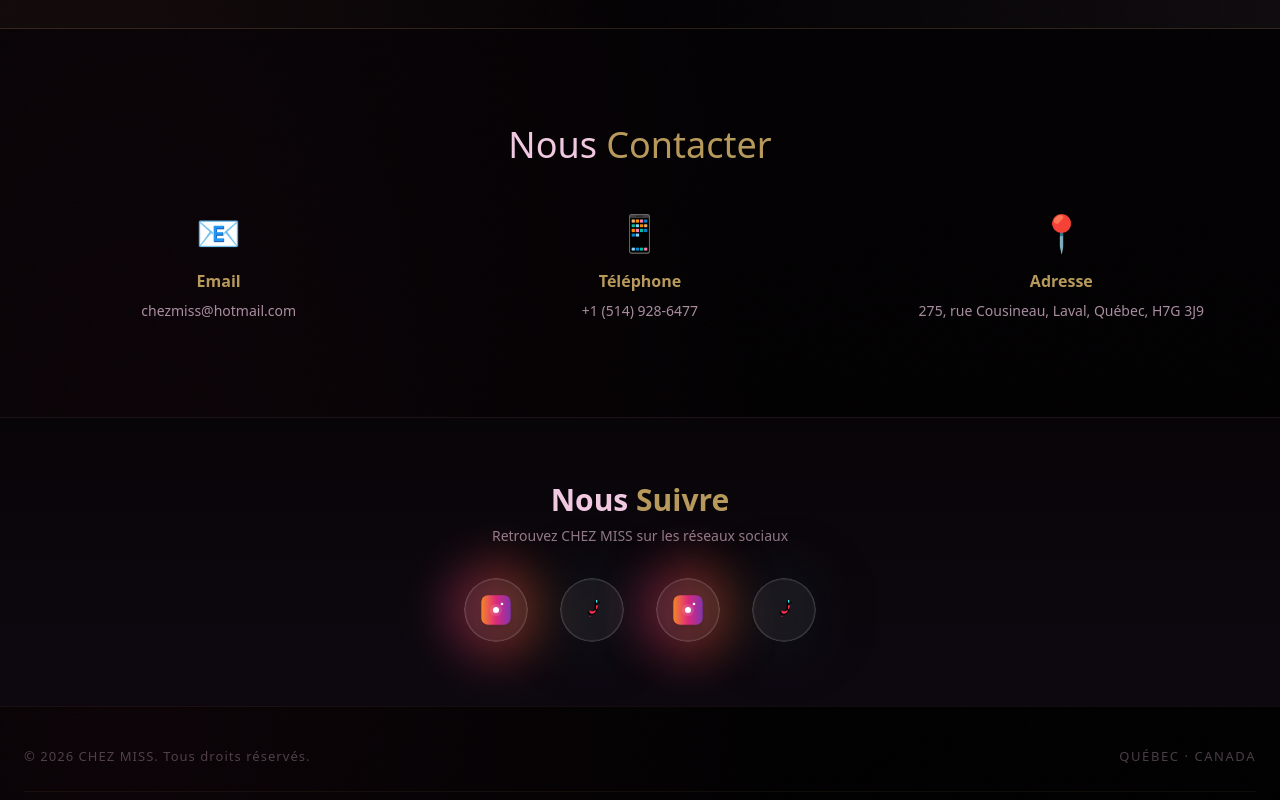
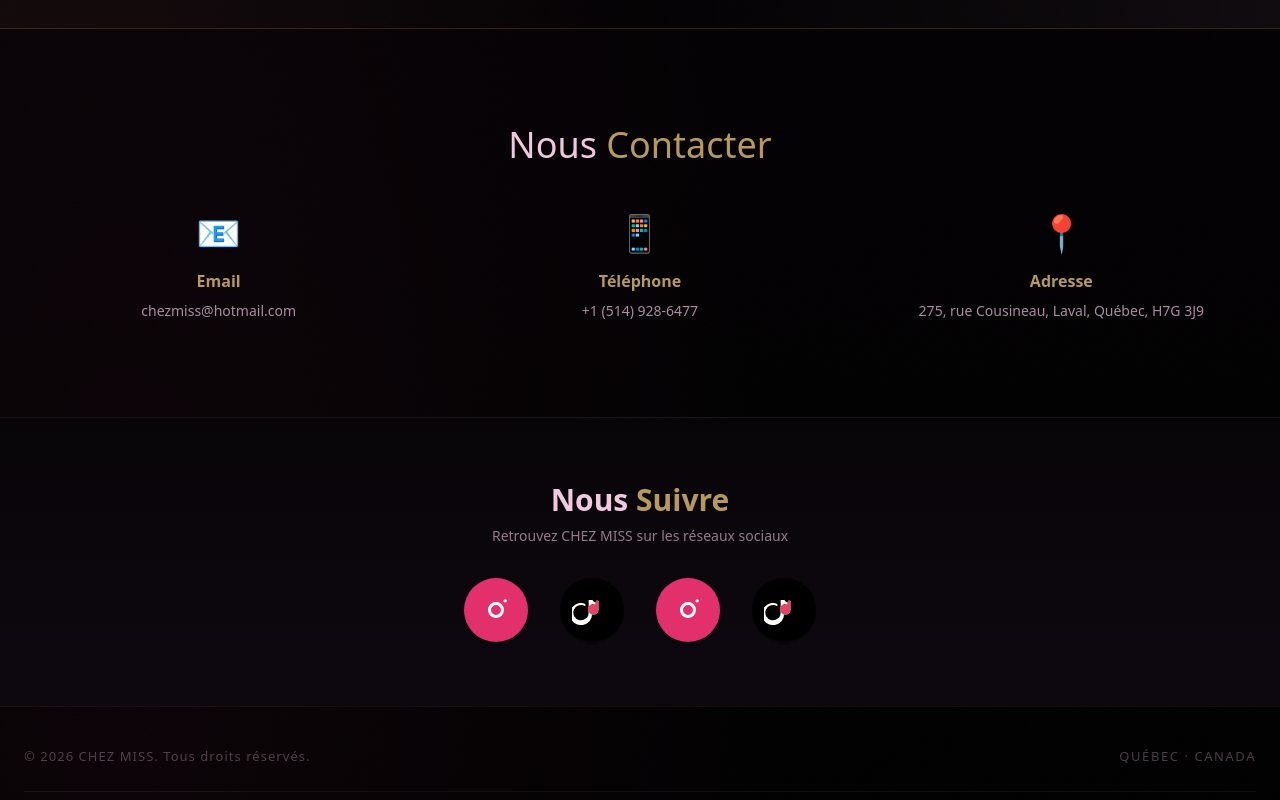
Before and after one commit to kentleyk-ui/chezmiss, a Next.js app: page / in a window 1280 px wide. Shown: the part 1670-2470 px from the top of the page. Built offline with nearby package versions, Linux system fonts and the light colour scheme.

Commit message:
fix(social): remplacer par logos officiels simplifiés et réduire effets visuels

```diff
--- a/components/SocialLinksElite.tsx
+++ b/components/SocialLinksElite.tsx
@@ -13,18 +13,10 @@ interface SocialLink {
 
 const SocialIcons = {
   instagram: (
-    <svg viewBox="0 0 48 48" className="w-full h-full" xmlns="http://www.w3.org/2000/svg">
-      <defs>
-        <linearGradient id="igGrad" x1="0" x2="1">
-          <stop offset="0%" stopColor="#f58529" />
-          <stop offset="50%" stopColor="#dd2a7b" />
-          <stop offset="100%" stopColor="#8134af" />
-        </linearGradient>
-      </defs>
-      <rect x="2" y="2" width="44" height="44" rx="10" fill="url(#igGrad)" />
-      <circle cx="24" cy="24" r="9" fill="#fff" opacity="0.12" />
-      <path d="M24 19.5a4.5 4.5 0 1 0 0 9 4.5 4.5 0 0 0 0-9z" fill="#fff" />
-      <circle cx="33" cy="15" r="2" fill="#fff" />
+    <svg viewBox="0 0 24 24" className="w-full h-full" xmlns="http://www.w3.org/2000/svg" aria-hidden>
+      <rect width="24" height="24" rx="6" fill="#E1306C" />
+      <path d="M12 7.2a4.8 4.8 0 1 0 0 9.6 4.8 4.8 0 0 0 0-9.6zm0 7.8a3 3 0 1 1 0-6 3 3 0 0 1 0 6z" fill="#fff" />
+      <circle cx="17.5" cy="6.5" r="1" fill="#fff" />
     </svg>
   ),
   facebook: (
@@ -33,10 +25,11 @@ const SocialIcons = {
     </svg>
   ),
   tiktok: (
-    <svg viewBox="0 0 48 48" className="w-full h-full" xmlns="http://www.w3.org/2000/svg">
-      <path d="M30 10c-1.1 0-2 .9-2 2v8.6c0 3.3-2.7 6-6 6-1.4 0-2.7-.5-3.7-1.4v4.3c1.4 1.1 3.2 1.8 5 1.8 5 0 9-4 9-9V14h3c0-2.8-2.2-5-5-5z" fill="#010101" />
-      <path d="M30 10v2.7a6 6 0 0 0 2 .3v-3a1 1 0 0 0-1-1h-1z" fill="#25F4EE" />
-      <path d="M24 34c-1.4 0-2.7-.5-3.7-1.4v-4.3c1 .8 2.3 1.4 3.7 1.4 3.3 0 6-2.7 6-6V16.8h3c0 5-4 9-9 9-1.4 0-2.7-.5-3.7-1.4V34z" fill="#FE2C55" />
+    <svg viewBox="0 0 24 24" className="w-full h-full" xmlns="http://www.w3.org/2000/svg" aria-hidden>
+      <rect width="24" height="24" rx="6" fill="#000" />
+      <path d="M14.5 7.5c-1.2 0-2.2-.9-2.2-2V6H10v7.6a4.6 4.6 0 1 1-2-3.8V8.4a6.6 6.6 0 1 0 4 5.9V8.4c.6.5 1.4.8 2.2.8V7.5z" fill="#fff" />
+      <path d="M16 6.5v5.2a3.2 3.2 0 1 1-3.2-3.2V8.8c.5 0 1-.1 1.5-.2V6.5h.7c.4 0 .8.1 1.2.2z" fill="#25F4EE" opacity="0.95" />
+      <path d="M16 6.5v5.2a3.2 3.2 0 1 1-3.2-3.2V8.8c.5 0 1-.1 1.5-.2V6.5h.7c.4 0 .8.1 1.2.2z" fill="#FE2C55" opacity="0.9" transform="translate(0,-0.2)" />
     </svg>
   ),
   linkedin: (
@@ -59,25 +52,25 @@ export function SocialLinksElite() {
       icon: SocialIcons.instagram,
       href: "https://www.instagram.com/chezmiss?igsh=Y293ZDU4bDhkeG56",
       label: "Instagram - CHEZ MISS",
-      color: "from-pink-500 via-red-500 to-orange-400",
+      color: "#E1306C",
     },
     {
       icon: SocialIcons.tiktok,
       href: "https://www.tiktok.com/@chezmiss?_r=1&_t=ZS-96prJTENC4H",
       label: "TikTok - CHEZ MISS",
-      color: "from-black via-gray-800 to-black",
+      color: "#000000",
     },
     {
       icon: SocialIcons.instagram,
       href: "https://www.instagram.com/dolls.mafia.official?igsh=MXZhbmNoY3poZ2NiMA==",
       label: "Instagram - Dolls Mafia",
-      color: "from-pink-500 via-red-500 to-orange-400",
+      color: "#E1306C",
     },
     {
       icon: SocialIcons.tiktok,
       href: "https://www.tiktok.com/@dolls.mafia.official?_r=1&_t=ZS-96prX384gZk",
       label: "TikTok - Dolls Mafia",
-      color: "from-black via-gray-800 to-black",
+      color: "#000000",
     },
   ];
 
@@ -110,96 +103,16 @@ export function SocialLinksElite() {
             target="_blank"
             rel="noopener noreferrer"
             aria-label={social.label}
-            className="group relative"
-            onMouseEnter={() => setHoveredId(social.label)}
-            onMouseLeave={() => setHoveredId(null)}
+            className="group"
           >
-            {/* Outer Glow Effect */}
-            <motion.div
-              animate={{
-                opacity: hoveredId === social.label ? 1 : 0.4,
-                scale: hoveredId === social.label ? 1.2 : 1,
-              }}
-              transition={{ duration: 0.3 }}
-              className={`absolute -inset-4 rounded-full blur-xl bg-gradient-to-r ${social.color} opacity-30 group-hover:opacity-50 transition-all duration-300`}
-            />
-
-            {/* Main Icon Container */}
             <div
-              className={`relative w-14 h-14 sm:w-16 sm:h-16 rounded-full overflow-hidden flex items-center justify-center transition-all duration-300`}
-              style={{
-                background: `linear-gradient(135deg, ${social.color.split(" ")[1]}, ${social.color.split(" ")[3]})`,
-              }}
+              className={`w-14 h-14 sm:w-16 sm:h-16 rounded-full flex items-center justify-center transition-transform duration-200 hover:scale-105 shadow-sm`}
+              style={{ background: social.color.includes("to") ? undefined : social.color }}
             >
-              {/* Animated Background Grid */}
-              <motion.div
-                animate={
-                  hoveredId === social.label
-                    ? { backgroundPosition: ["0% 0%", "100% 100%"] }
-                    : {}
-                }
-                transition={{
-                  duration: 6,
-                  repeat: hoveredId === social.label ? Infinity : 0,
-                  ease: "linear",
-                }}
-                className="absolute inset-0 opacity-20"
-                style={{
-                  backgroundImage:
-                    "linear-gradient(45deg, rgba(255,255,255,0.1) 0%, transparent 50%, rgba(255,255,255,0.05) 100%)",
-                  backgroundSize: "200% 200%",
-                }}
-              />
-
-              {/* Glass Morphism Layer */}
-              <div className="absolute inset-0 rounded-full backdrop-blur-sm bg-white/5 border border-white/10" />
-
-              {/* Icon Container */}
-              <motion.div
-                animate={{
-                  rotate: hoveredId === social.label ? 360 : 0,
-                }}
-                transition={{ duration: 0.6 }}
-                className="relative z-10 w-7 h-7 sm:w-8 sm:h-8 text-white drop-shadow-lg"
-              >
+              <div className="w-8 h-8 sm:w-10 sm:h-10 text-white">
                 {social.icon}
-              </motion.div>
-
-              {/* Inner Glow */}
-              <div className="absolute inset-2 rounded-full bg-gradient-to-tr from-white/20 to-transparent opacity-0 group-hover:opacity-100 transition-opacity duration-300 pointer-events-none" />
-
-              {/* Animated Border */}
-              <motion.div
-                animate={{
-                  opacity: hoveredId === social.label ? [0.3, 0.8, 0.3] : 0.2,
-                }}
-                transition={{ duration: 2, repeat: Infinity }}
-                className="absolute inset-0 rounded-full border-2 border-white/40"
-              />
-
-              {/* Shimmer Effect on Hover */}
-              {hoveredId === social.label && (
-                <motion.div
-                  initial={{ x: "-100%" }}
-                  animate={{ x: "100%" }}
-                  transition={{ duration: 0.6, repeat: Infinity }}
-                  className="absolute inset-0 rounded-full bg-gradient-to-r from-transparent via-white/30 to-transparent skew-x-12"
-                />
-              )}
+              </div>
             </div>
-
-            {/* Label */}
-            <motion.div
-              initial={{ opacity: 0, y: 10 }}
-              animate={{
-                opacity: hoveredId === social.label ? 1 : 0,
-                y: hoveredId === social.label ? 0 : 10,
-              }}
-              transition={{ duration: 0.2 }}
-              className="absolute -bottom-8 left-1/2 transform -translate-x-1/2 whitespace-nowrap text-xs font-semibold text-[#B79A5B] pointer-events-none"
-            >
-              {social.label}
-            </motion.div>
           </Link>
         </motion.div>
       ))}
```
